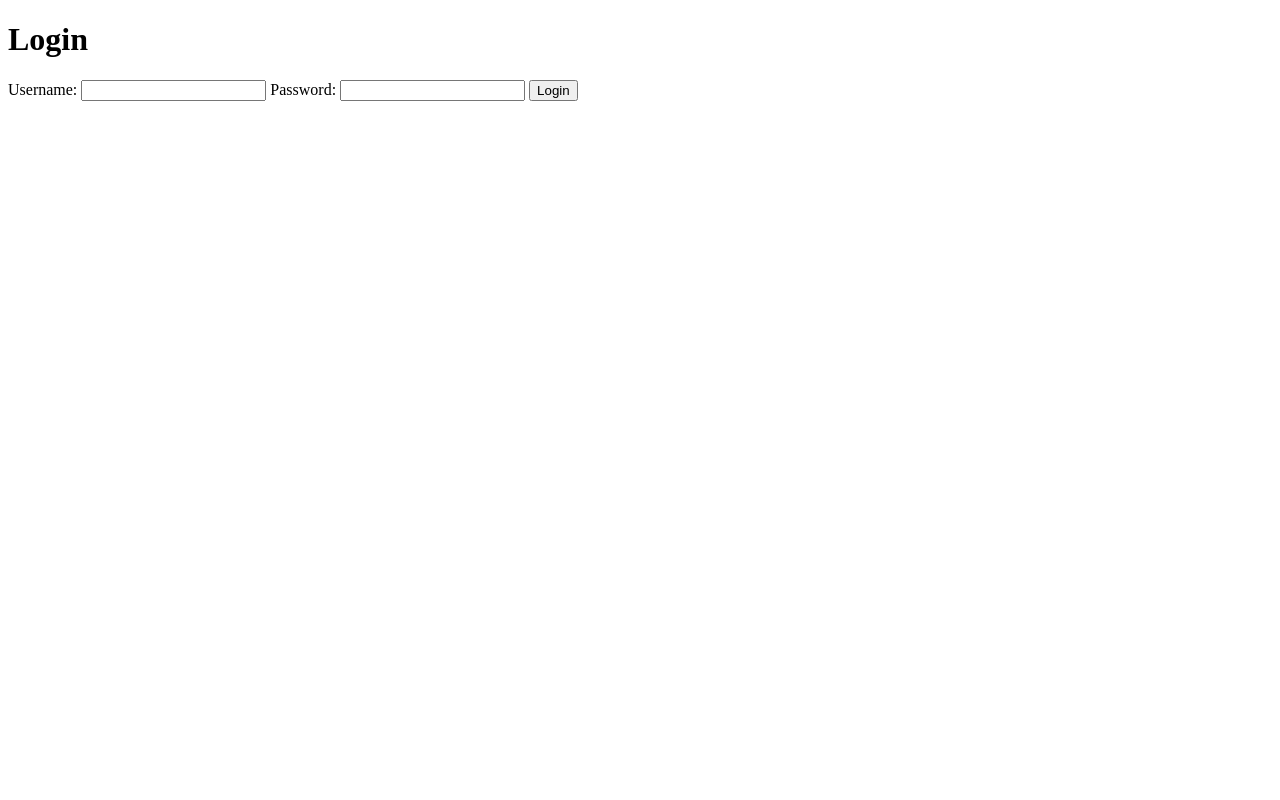
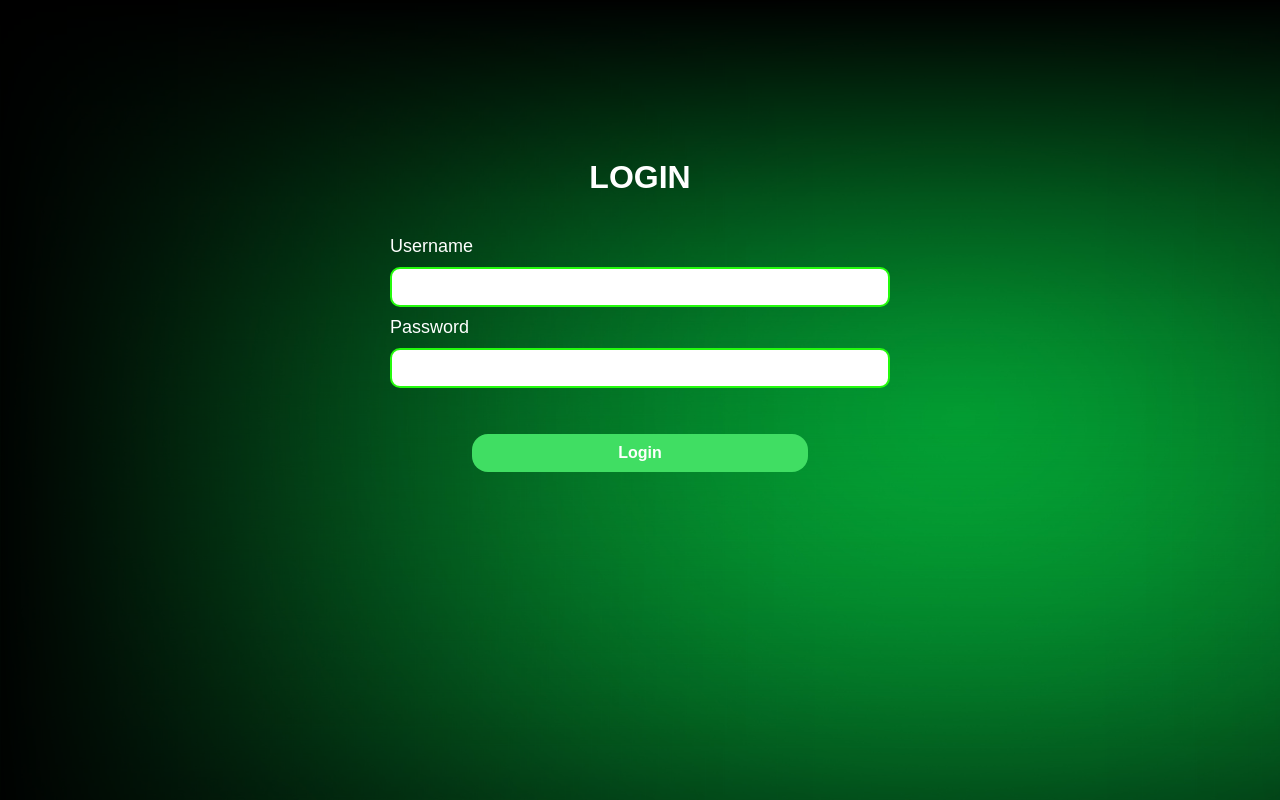
Before and after one commit to BeyDash/Projetos-OO, a website: page SnakeTeste/web/public/login.html in a window 1280 px wide. Drawn offline with nearby package versions, Linux system fonts and the light colour scheme.

Commit message:
login alt

```diff
--- a/SnakeTeste/web/public/login.html
+++ b/SnakeTeste/web/public/login.html
@@ -3,56 +3,87 @@
 <html lang="en">
 
 <head>
+    <!-- Definindo o conjunto de caracteres e a viewport para responsividade da tela -->
     <meta charset="UTF-8">
     <meta name="viewport" content="width=device-width, initial-scale=1.0">
+
+    <!-- Importando o arquivo de estilo personalizado para a página de login -->
+    <link rel="stylesheet" href="./styles/login.css">
+
+    <!-- Título da página -->
     <title>Login</title>
 </head>
 
 <body>
-    <h1>Login</h1>
 
+    <!-- Formulário de login -->
     <form id="loginForm">
-        <label for="username">Username:</label>
-        <input type="text" id="username" name="username" required>
+        <!-- Título do formulário -->
+        <h1>Login</h1>
 
-        <label for="password">Password:</label>
-        <input type="password" id="password" name="password" required>
+        <!-- Campo de entrada para o nome de usuário -->
+        <div class="username">
+            <label for="username">Username</label>
+            <input type="text" id="username" name="username" required>
+        </div>
 
+        <!-- Campo de entrada para a senha -->
+        <div class="password">
+            <label for="password">Password</label>
+            <input type="password" id="password" name="password" required>
+        </div>
+
+        <!-- Botão de envio do formulário de login -->
         <button id="login" type="submit">Login</button>
     </form>
 
+    <!-- Importando a biblioteca Axios para requisições HTTP -->
     <script src="https://unpkg.com/axios/dist/axios.min.js"></script>
+
+    <!-- Script para carregar o módulo de serviço de login após o carregamento do DOM -->
     <script type="module">
         document.addEventListener("DOMContentLoaded", async function () {
+            // Importando funções específicas do módulo de serviço de login
             const module = await import('./js/services/login.js');
             const { login } = module;
 
+            // Adicionando um event listener ao botão de login usando o método de clique
             document.getElementById('login').addEventListener('click', async function () {
-                event.preventDefault()
+                // Prevenindo o comportamento padrão do formulário para evitar recarregar a página
+                event.preventDefault();
 
+                // Obtendo os valores de nome de usuário e senha dos campos de entrada
                 const username = document.getElementById('username').value;
                 const password = document.getElementById('password').value;
 
+                // Chamando a função de login com os dados fornecidos
                 await login(username, password);
             });
 
         });
     </script>
 
+    <!-- Segundo script para carregar o módulo de serviço de login e adicionar um event listener ao formulário -->
     <script type="module">
         document.addEventListener("DOMContentLoaded", async function () {
+            // Importando funções específicas do módulo de serviço de login
             const module = await import('./js/services/login.js');
             const { login } = module;
 
+            // Obtendo a referência ao formulário de login
             const loginForm = document.getElementById('loginForm');
 
+            // Adicionando um event listener ao formulário de login usando o método de envio
             loginForm.addEventListener('submit', async function (event) {
+                // Prevenindo o comportamento padrão do formulário para evitar recarregar a página
                 event.preventDefault();
 
+                // Obtendo os valores de nome de usuário e senha dos campos de entrada
                 const username = document.getElementById('username').value;
                 const password = document.getElementById('password').value;
 
-                await login(username, password)
+                // Chamando a função de login com os dados fornecidos
+                await login(username, password);
             });
         });
 
```
Also changed, not shown: 2 other files.
